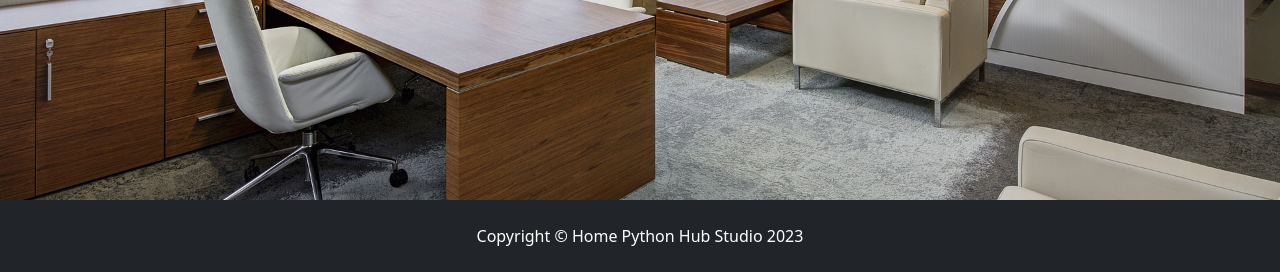
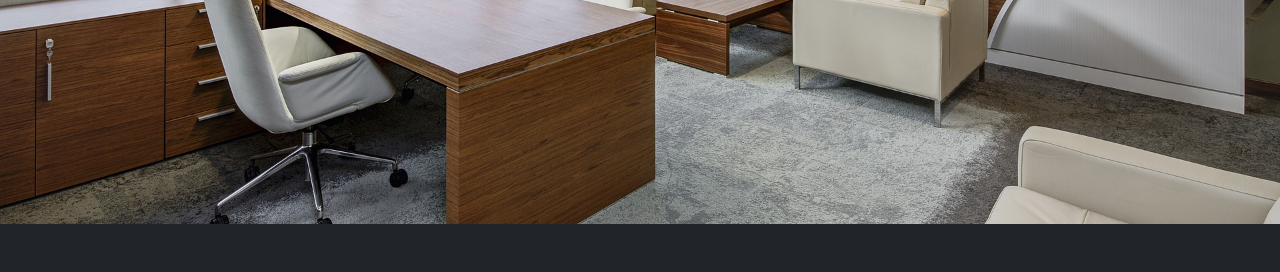
Before and after one commit to Kubarev01/app, a Django app: page /about/ in a window 1280 px wide. Shown: the part 528-800 px from the top of the page. Run offline with Django 4.2, Linux system fonts and the light colour scheme; data comes from the database, SQL or seed files in the repository; data that the repository does not hold is empty; some libraries are stand-ins or nearby versions.

Commit message:
Update about.html

```diff
--- a/main/templates/main/about.html
+++ b/main/templates/main/about.html
@@ -20,7 +20,8 @@
 {% block footer %}
 <footer class="py-4 bg-dark">
     <div class="container">
-        <p class="m-0 text-center text-white">Copyright &copy; Home Python Hub Studio 2023</p>
+
+
     </div>
 </footer>
 {% endblock  %}
```
